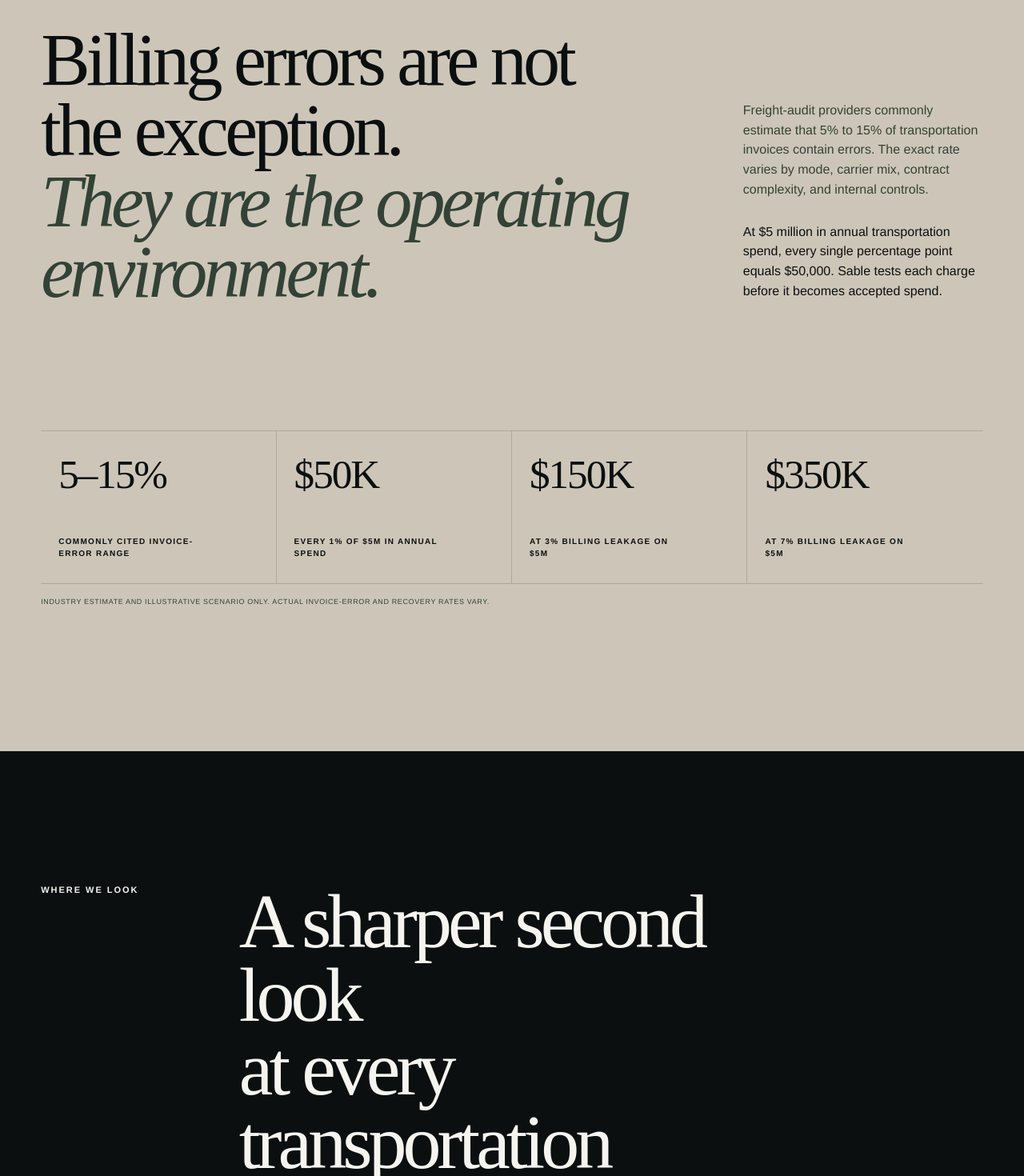
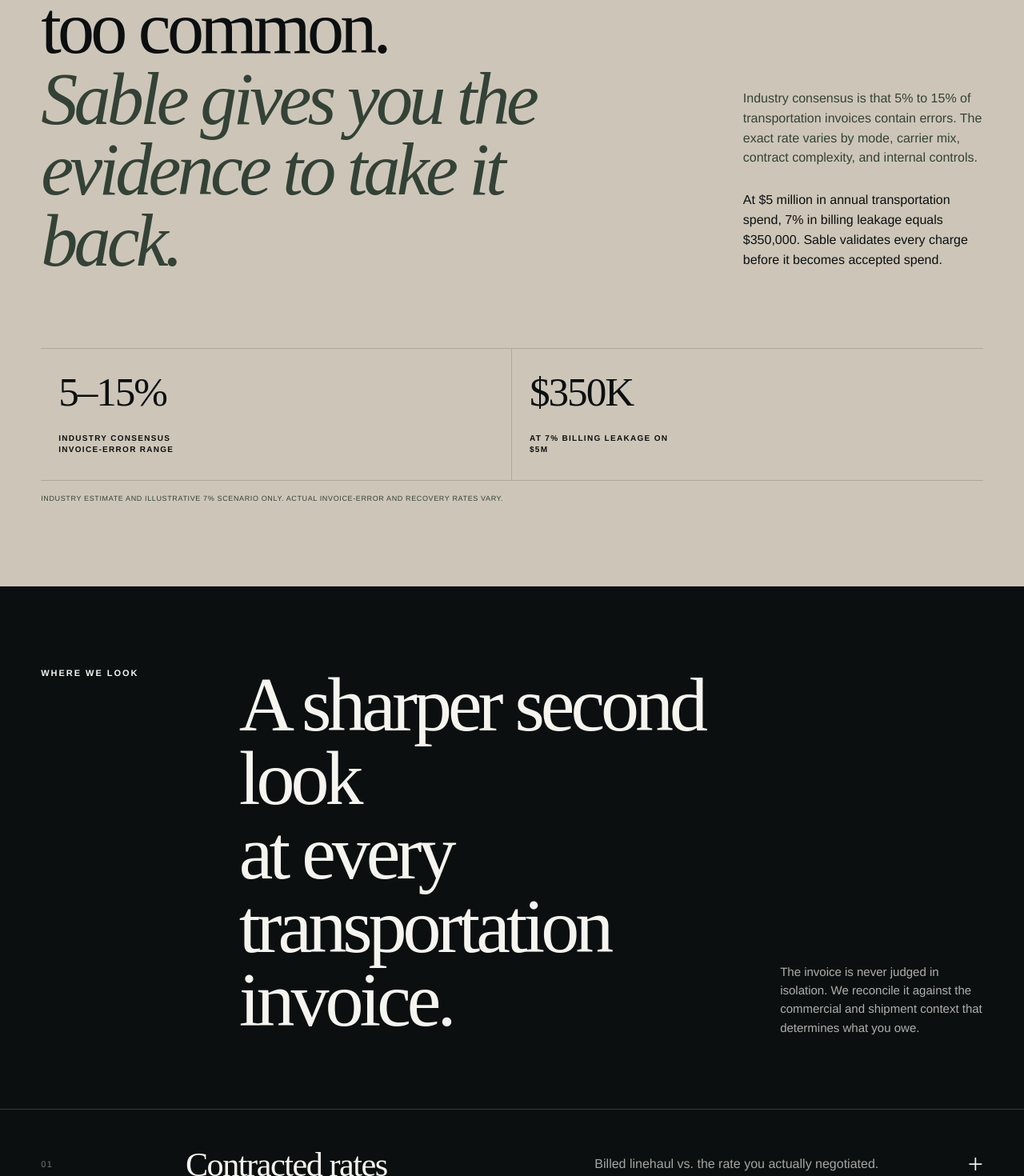
Before and after one commit to jelwoodiii/freight-audit-website, a Next.js app: page / in a window 1280 px wide. Shown: the part 2820-4290 px from the top of the page at 80% size. Built offline with nearby package versions, Linux system fonts and the light colour scheme.

Commit message:
Tighten page rhythm and leakage thesis

```diff
--- a/app/globals.css
+++ b/app/globals.css
@@ -419,8 +419,8 @@
 
 /* Editorial content */
 .thesis {
-  padding-top: clamp(110px, 15vw, 220px);
-  padding-bottom: clamp(100px, 14vw, 210px);
+  padding-top: clamp(80px, 9vw, 140px);
+  padding-bottom: clamp(76px, 8vw, 120px);
   background: var(--stone);
 }
 
@@ -429,7 +429,7 @@
   grid-template-columns: minmax(0, 1.55fr) minmax(300px, 0.55fr);
   gap: clamp(60px, 10vw, 180px);
   align-items: end;
-  margin-top: clamp(70px, 10vw, 150px);
+  margin-top: clamp(52px, 6vw, 90px);
 }
 
 .thesis h2,
@@ -467,15 +467,15 @@
 
 .thesis-rail {
   display: grid;
-  grid-template-columns: repeat(4, 1fr);
-  margin-top: clamp(90px, 12vw, 170px);
+  grid-template-columns: repeat(2, 1fr);
+  margin-top: clamp(58px, 7vw, 100px);
   border-top: 1px solid var(--line);
   border-bottom: 1px solid var(--line);
 }
 
 .thesis-rail article {
   display: flex;
-  min-height: 190px;
+  min-height: 164px;
   flex-direction: column;
   padding: 28px 22px 30px;
   border-right: 1px solid var(--line);
@@ -514,7 +514,7 @@
 }
 
 .checks-section {
-  padding-top: clamp(100px, 13vw, 190px);
+  padding-top: clamp(78px, 8vw, 120px);
   background: var(--ink);
   color: var(--ivory);
 }
@@ -524,7 +524,7 @@
   grid-template-columns: 0.42fr 1.4fr 0.58fr;
   gap: clamp(32px, 5vw, 90px);
   align-items: start;
-  padding-bottom: clamp(90px, 12vw, 170px);
+  padding-bottom: clamp(64px, 7vw, 100px);
 }
 
 .checks-intro h2 {
@@ -548,7 +548,7 @@
   grid-template-columns: 0.35fr 1.15fr 1fr 36px;
   gap: 36px;
   align-items: center;
-  min-height: 152px;
+  min-height: 138px;
   padding: 24px clamp(24px, 4vw, 72px);
   border-bottom: 1px solid rgba(246, 244, 239, 0.18);
   transition: background 400ms ease, color 400ms ease;
@@ -597,8 +597,8 @@
 .method {
   width: 100%;
   max-width: none;
-  padding-top: clamp(110px, 14vw, 210px);
-  padding-bottom: clamp(110px, 14vw, 210px);
+  padding-top: clamp(76px, 8vw, 118px);
+  padding-bottom: clamp(82px, 9vw, 132px);
   background: var(--forest);
   color: var(--ivory);
 }
@@ -612,7 +612,7 @@
   grid-template-columns: 1.4fr 0.55fr;
   gap: 90px;
   align-items: end;
-  margin-top: clamp(70px, 9vw, 130px);
+  margin-top: clamp(52px, 6vw, 86px);
 }
 
 .method-heading h2 {
@@ -629,14 +629,14 @@
 .method-steps {
   display: grid;
   grid-template-columns: repeat(3, 1fr);
-  margin-top: clamp(80px, 11vw, 160px);
+  margin-top: clamp(60px, 7vw, 100px);
   border-top: 1px solid rgba(246, 244, 239, 0.22);
   border-bottom: 1px solid rgba(246, 244, 239, 0.22);
 }
 
 .method-steps article {
   display: flex;
-  min-height: 510px;
+  min-height: 450px;
   flex-direction: column;
   padding: 34px clamp(24px, 3vw, 52px) 40px;
   border-right: 1px solid rgba(246, 244, 239, 0.22);
@@ -660,7 +660,7 @@
 
 .method-steps h3 {
   max-width: 360px;
-  margin-top: 82px;
+  margin-top: 62px;
   font-family: var(--serif);
   font-size: clamp(34px, 3.2vw, 52px);
   font-weight: 400;
@@ -712,8 +712,8 @@
 }
 
 .proof {
-  padding-top: clamp(110px, 14vw, 210px);
-  padding-bottom: clamp(110px, 14vw, 210px);
+  padding-top: clamp(78px, 8vw, 120px);
+  padding-bottom: clamp(82px, 9vw, 132px);
   background: var(--stone);
 }
 
@@ -722,7 +722,7 @@
   grid-template-columns: 0.72fr 1.28fr;
   gap: clamp(58px, 8vw, 130px);
   align-items: center;
-  margin-top: clamp(80px, 10vw, 145px);
+  margin-top: clamp(56px, 7vw, 96px);
 }
 
 .proof-copy h2 {
@@ -906,8 +906,8 @@
 }
 
 .promise {
-  padding-top: clamp(100px, 12vw, 170px);
-  padding-bottom: clamp(80px, 10vw, 140px);
+  padding-top: clamp(78px, 8vw, 120px);
+  padding-bottom: clamp(66px, 7vw, 100px);
   background: var(--ink);
   color: var(--ivory);
 }
@@ -921,12 +921,12 @@
 .promise-grid {
   display: grid;
   grid-template-columns: repeat(4, 1fr);
-  margin-top: clamp(80px, 10vw, 135px);
+  margin-top: clamp(58px, 7vw, 94px);
   border-top: 1px solid rgba(246, 244, 239, 0.24);
 }
 
 .promise-grid article {
-  min-height: 270px;
+  min-height: 236px;
   padding: 30px 28px;
   border-right: 1px solid rgba(246, 244, 239, 0.24);
 }
@@ -942,7 +942,7 @@
 }
 
 .promise-grid h3 {
-  margin-top: 86px;
+  margin-top: 64px;
   font-size: 11px;
   letter-spacing: 0.1em;
   text-transform: uppercase;
@@ -959,8 +959,8 @@
 .contact {
   width: 100%;
   max-width: none;
-  padding-top: clamp(90px, 12vw, 180px);
-  padding-bottom: clamp(90px, 12vw, 180px);
+  padding-top: clamp(74px, 8vw, 116px);
+  padding-bottom: clamp(64px, 7vw, 96px);
   background: var(--stone);
   color: var(--ink);
 }
@@ -986,7 +986,7 @@
   grid-template-columns: 1.45fr 0.55fr;
   gap: clamp(60px, 10vw, 170px);
   align-items: end;
-  margin-top: clamp(70px, 10vw, 145px);
+  margin-top: clamp(54px, 6vw, 88px);
 }
 
 .contact h2 {
@@ -1039,7 +1039,7 @@
 footer {
   display: grid;
   grid-template-columns: 1fr 1fr 1fr;
-  min-height: 340px;
+  min-height: 270px;
   align-items: end;
   gap: 40px;
   padding: 44px clamp(24px, 4vw, 72px);
@@ -1235,14 +1235,14 @@
   }
 
   .thesis-rail {
-    grid-template-columns: repeat(2, 1fr);
+    grid-template-columns: 1fr;
   }
 
-  .thesis-rail article:nth-child(2) {
+  .thesis-rail article {
     border-right: 0;
   }
 
-  .thesis-rail article:nth-child(-n+2) {
+  .thesis-rail article:first-child {
     border-bottom: 1px solid var(--line);
   }
 
--- a/app/page.tsx
+++ b/app/page.tsx
@@ -176,30 +176,28 @@
           </div>
           <div className="thesis-grid">
             <h2 data-reveal>
-              Billing errors are not the exception.<br />
-              <em>They are the operating environment.</em>
+              Billing errors are far too common.<br />
+              <em>Sable gives you the evidence to take it back.</em>
             </h2>
             <div className="thesis-copy" data-reveal>
               <p>
-                Freight-audit providers commonly estimate that 5% to 15% of
-                transportation invoices contain errors. The exact rate varies by
-                mode, carrier mix, contract complexity, and internal controls.
+                Industry consensus is that 5% to 15% of transportation invoices
+                contain errors. The exact rate varies by mode, carrier mix,
+                contract complexity, and internal controls.
               </p>
               <p>
-                At $5 million in annual transportation spend, every single
-                percentage point equals $50,000. Sable tests each charge before
-                it becomes accepted spend.
+                At $5 million in annual transportation spend, 7% in billing
+                leakage equals $350,000. Sable validates every charge before it
+                becomes accepted spend.
               </p>
             </div>
           </div>
           <div className="thesis-rail" data-reveal>
-            <article><strong>5–15%</strong><span>Commonly cited invoice-error range</span></article>
-            <article><strong>$50K</strong><span>Every 1% of $5M in annual spend</span></article>
-            <article><strong>$150K</strong><span>At 3% billing leakage on $5M</span></article>
+            <article><strong>5–15%</strong><span>Industry consensus invoice-error range</span></article>
             <article><strong>$350K</strong><span>At 7% billing leakage on $5M</span></article>
           </div>
           <p className="thesis-context" data-reveal>
-            Industry estimate and illustrative scenario only. Actual invoice-error and recovery rates vary.
+            Industry estimate and illustrative 7% scenario only. Actual invoice-error and recovery rates vary.
           </p>
         </section>
 
@@ -249,7 +247,7 @@
             </article>
             <article data-reveal>
               <span className="method-step">02 / Verify</span>
-              <h3>We test every charge.</h3>
+              <h3>We validate every charge.</h3>
               <p>Eight focused checks compare billed charges with contract and carrier evidence.</p>
               <div className="method-diagram" aria-hidden="true">
                 <span>Invoice</span><i>→</i><span>Expected</span><i>→</i><span>Exception</span>
@@ -321,7 +319,7 @@
             <p className="eyebrow" data-reveal>Our promise</p>
             <h2 data-reveal>Clarity in every charge.<br />Confidence in every decision.</h2>
             <div className="promise-grid">
-              <article data-reveal><span>◎</span><h3>Verified accuracy</h3><p>Every discrepancy ties back to a source.</p></article>
+              <article data-reveal><span>◎</span><h3>Verified accuracy</h3><p>Every discrepancy ties back to its source.</p></article>
               <article data-reveal><span>≡</span><h3>Complete visibility</h3><p>See what passed, what failed, and why.</p></article>
               <article data-reveal><span>↗</span><h3>Financial confidence</h3><p>Prioritize recoveries by defensible value.</p></article>
               <article data-reveal><span>◴</span><h3>Actionable insight</h3><p>Turn repeat errors into better controls.</p></article>
@@ -335,7 +333,7 @@
             <span>Start with 90 days.</span>
           </div>
           <div className="contact-grid">
-            <h2 data-reveal>Let’s find what<br />your freight spend<br /><em>is hiding.</em></h2>
+            <h2 data-reveal>Let us find what<br />your freight spend<br /><em>is hiding.</em></h2>
             <div className="contact-copy" data-reveal>
               <p>
                 Send us 90 days of transportation invoices, shipment records, and carrier
```
Also changed, not shown: 1 other file (tests, documents, lock files or other folders).
